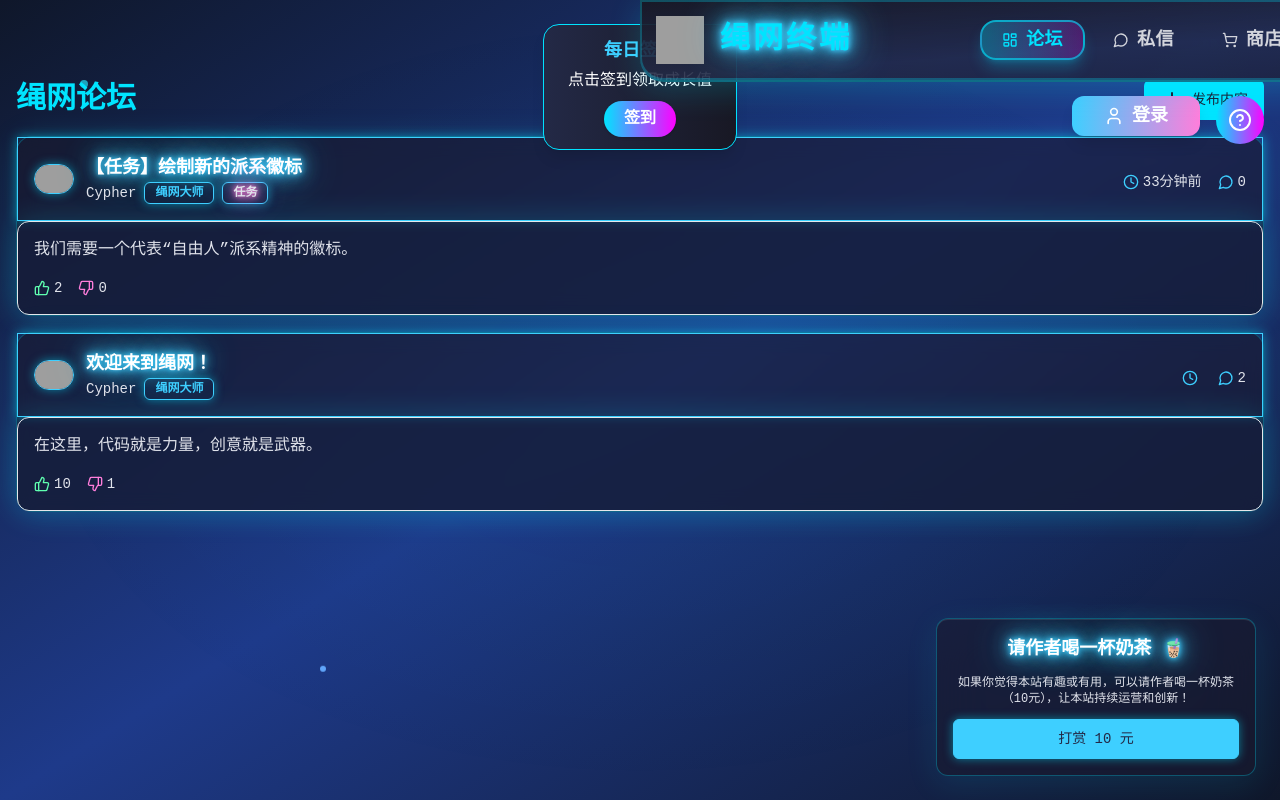
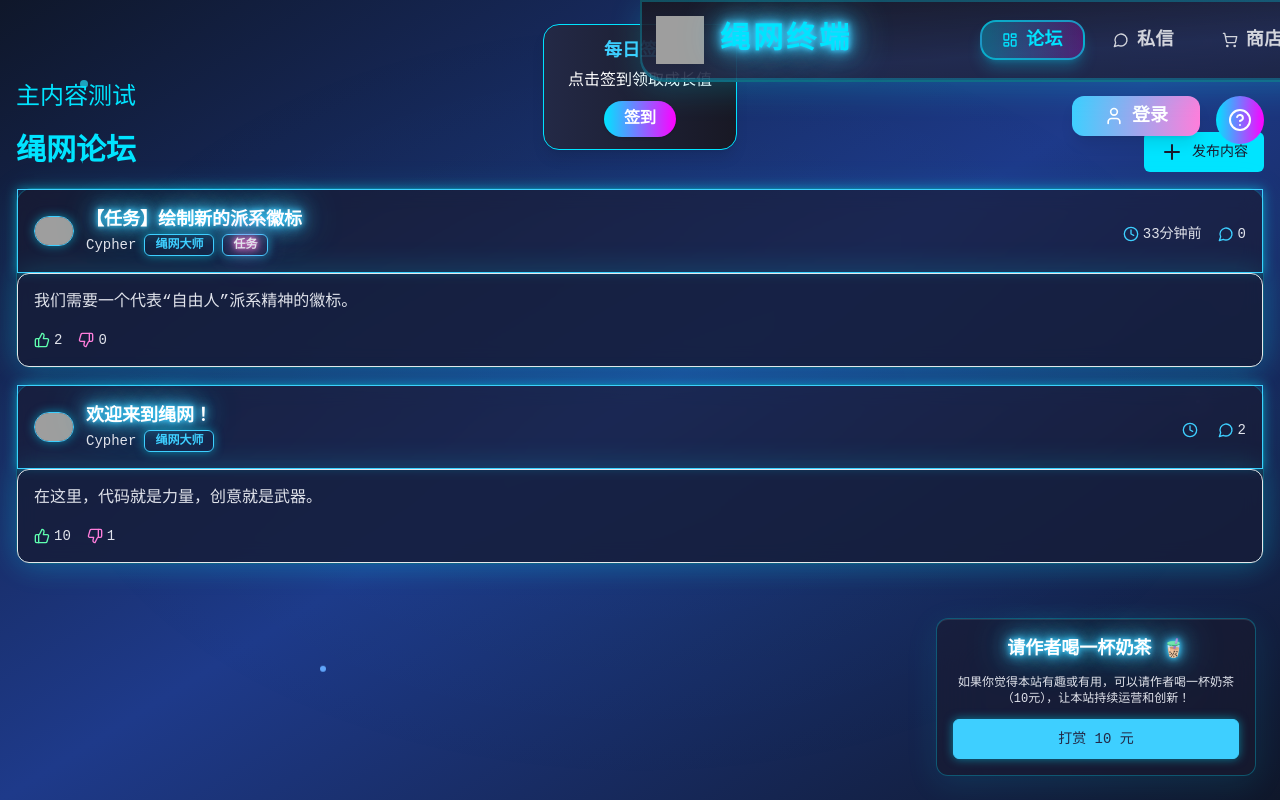
Before and after one commit to xhlssm/myfirst-work, a Next.js app: page / in a window 1280 px wide. Built offline with nearby package versions, Linux system fonts and the light colour scheme; grey boxes are pictures that could not be loaded; a web font is replaced by a local one.

Commit message:
Add files via upload

```diff
--- a/app/page.tsx
+++ b/app/page.tsx
@@ -83,6 +83,7 @@ export default function App() {
 
       <main className="relative z-10 p-4 pt-20 min-h-screen">
         <div className="max-w-7xl mx-auto">
+          <div style={{fontSize:24,color:'#00e4ff',marginBottom:16}}>主内容测试</div>
           {renderContent()}
         </div>
       </main>
```
